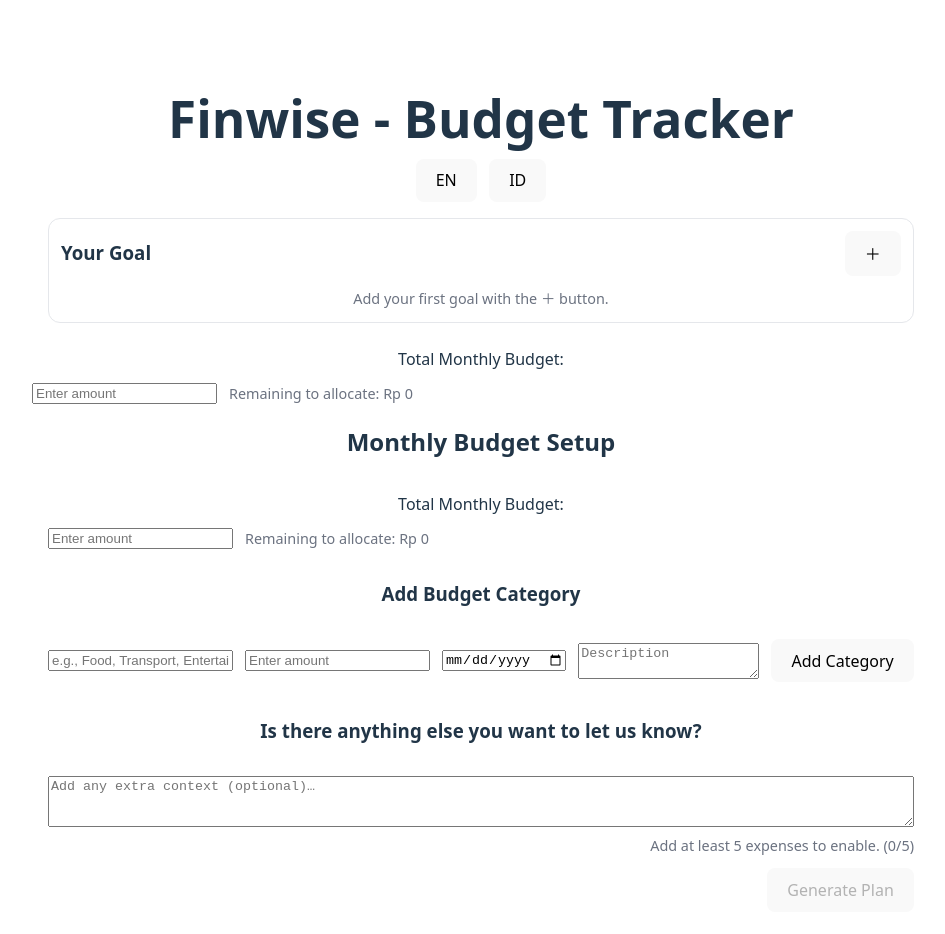
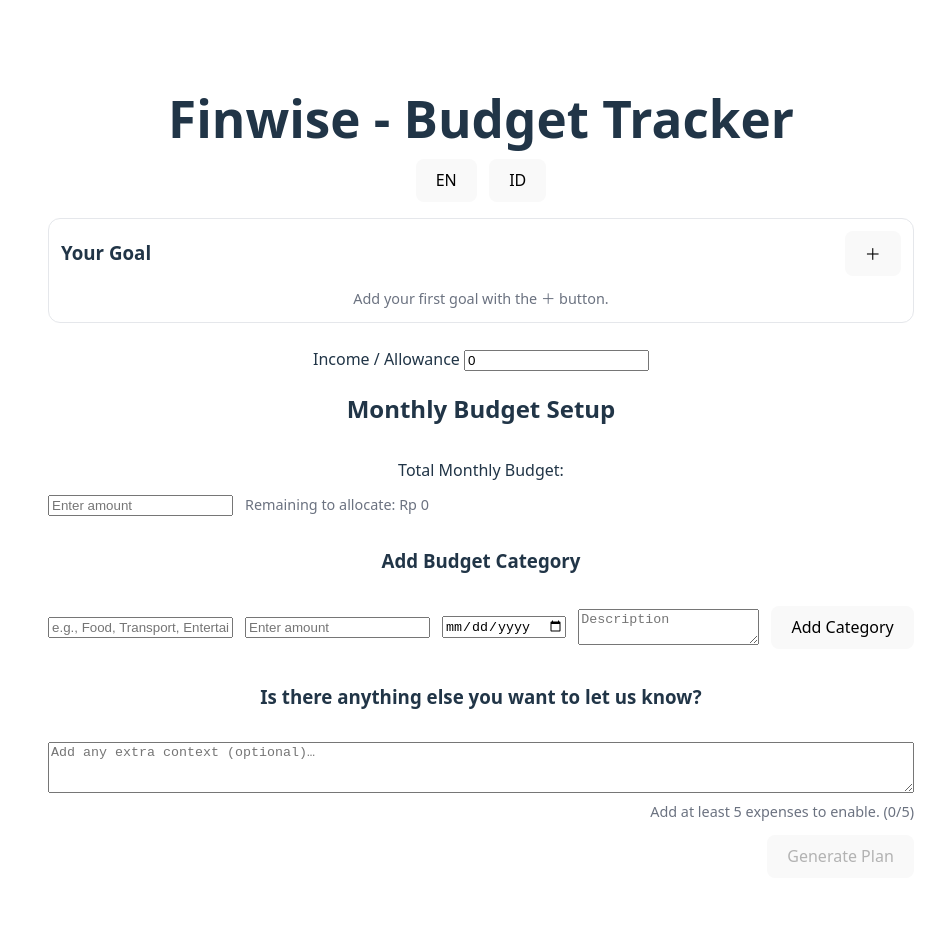
Before and after one commit to ryano245/finwise, a React (Vite) app in the folder frontend/: page /budget in a window 1280 px wide. Shown: the top 934 px of the page, without its empty margins (159-1104 px from the left). Built offline with nearby package versions, Linux system fonts and the light colour scheme.

Commit message:
Income/Allowance input field

```diff
--- a/frontend/src/BudgetTracker.tsx
+++ b/frontend/src/BudgetTracker.tsx
@@ -580,22 +580,16 @@
         </div>
       </header>
 
-      <div className="stack">
-            <div className="stack">
-              <label htmlFor="incomeAllowance">{strings.totalMonthlyBudget}</label>
-              <div className="row">
+      {/* Income / Allowance (Optional) */}
+      <div>
+        <label htmlFor="incomeAllowance">Income / Allowance </label>
         <input
           id="incomeAllowance"
           type="number"
-                  value={incomeAllowance === 0 ? '' : incomeAllowance}
+          placeholder="e.g. 2000"
+          value={incomeAllowance}
           onChange={(e) => setIncomeAllowance(e.target.value === '' ? 0 : Number(e.target.value))}
-                  placeholder={strings.budgetAmountPlaceholder}
-                  required
-                  min={0}
         />
-                <div className="hint">{`Remaining to allocate: ${formatCurrency(Math.max(0, remainingToAllocate))}`}</div>
-              </div>
-            </div>
       </div>
 
       <main className="container">
```
Lines whose indentation alone changed are shown as unchanged.
